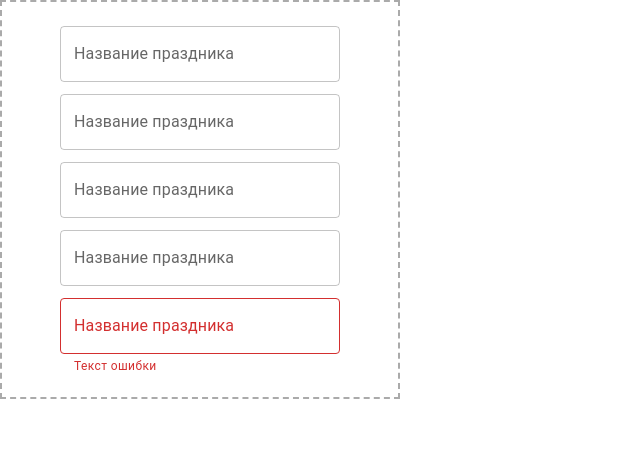
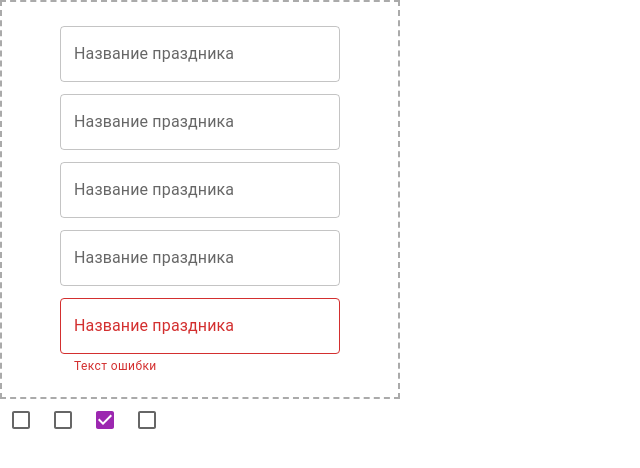
Before and after one commit to peaksoft-school/Gift-list-js16-day-, a React (Vite) app: page / in a window 1280 px wide. Shown: the top 468 px of the page, without its empty margins (0-640 px from the left). Built offline with nearby package versions, Linux system fonts and the light colour scheme.

Commit message:
create checkbox

```diff
--- a/src/App.jsx
+++ b/src/App.jsx
@@ -1,8 +1,10 @@
+import Checkbox from './components/UI/Checkboxs'
 import Input from './components/UI/InputField'
 
 const App = () => (
    <>
       <Input />
+      <Checkbox />
    </>
 )
 
--- /dev/null
+++ b/src/components/UI/Checkboxs.jsx
@@ -0,0 +1,24 @@
+import { Box, styled } from '@mui/material'
+
+import Checkbox from '@mui/material/Checkbox'
+
+const label = { inputProps: { 'aria-label': 'Checkbox demo' } }
+
+export default function Checkboxs({children}) {
+   return (
+      <Box>
+         {children}
+         <Checkbox />
+         <Checkbox color="secondary" />
+         <Checkbox {...label} defaultChecked color="secondary" />
+         <Checkbox />
+      </Box>
+   )
+}
+
+// const CustomCheckbox = styled(Checkbox)({
+
+//       borderRadius: '5px',
+//       border: '2px solid red',
+
+// })
--- a/src/components/UI/InputField.jsx
+++ b/src/components/UI/InputField.jsx
@@ -1,77 +1,7 @@
-// import { Box, TextField } from '@mui/material'
-// import { useState } from 'react'
-// import styled from 'styled-components'
-
-// const InputField = () => {
-//    const [value, setValue] = useState('')
-//    const handleChange = (e) => {
-//       const newValue = e.target.value
-//       setValue(newValue)
-//    }
-
-//    return (
-//       <Box sx={{borderRadius:"3px"}}>
-//          <StyledForm>
-//             <label htmlFor="holiday-name">Название праздника</label>
-//             <TextField
-//                type="text"
-//                id="holiday-name"
-//                placeholder="Введите название праздника"
-//                value={value}
-//                onChange={handleChange}
-//             >
-//                Input
-//             </TextField>
-//             <label htmlFor="holiday-name">Название праздника</label>
-//             <TextField
-//                type="text"
-//                id="holiday-name"
-//                placeholder="Введите название праздника"
-//                value={value}
-//                onChange={handleChange}
-//             >
-//                Input
-//             </TextField>
-//          </StyledForm>
-//       </Box>
-//    )
-// }
-
-// export default InputField
-// const StyledBox=
-// // const StyledContainer = styled.div`
-// //    display: flex;
-// //    justify-content: center;
-// //    border-radius:;
-// //    width: 100%;
-// //    height: 100%;
-// // `
-// const StyledForm = styled.form`
-//    display: flex;
-//    flex-direction: column;
-//    width: 300px;
-//    height: 100%;
-// `
-// // const TextField = styled()(() => {})
-
 import Box from '@mui/material/Box'
 import TextField from '@mui/material/TextField'
 
-// function InputField() {
-//   return (
-//     <Box
-//       sx={(theme) => ({
-//         height: 20,
-//         backgroundColor: 'rgba(255, 0, 0, 0.1)',
-//         ...theme.applyStyles('dark', {
-//           backgroundColor: 'rgb(255 132 132 / 25%)',
-//         }),
-//       })}
-//     />
-//   );
-// }
-
-export default function InputField() {
+export default function InputField({children}) {
    return (
       <Box
          sx={{
@@ -88,6 +18,7 @@ export default function InputField() {
             },
          }}
       >
+         {children}
          <TextField
             label={'Название праздника'}
             id="margin-dense"
```
Also changed, not shown: src/components/UI/index.txt (deleted), src/components/index.txt (deleted).
